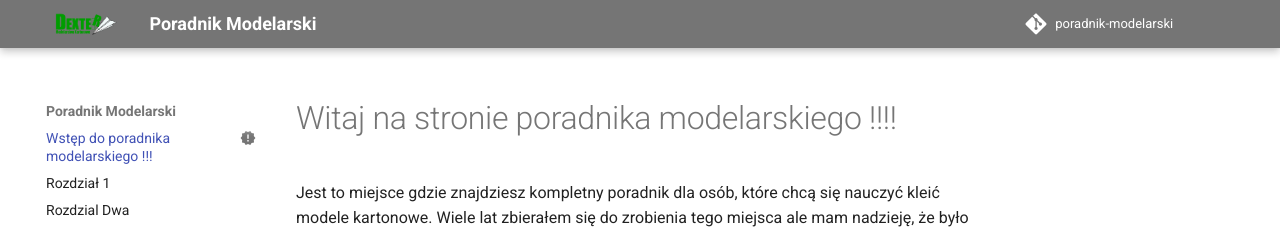
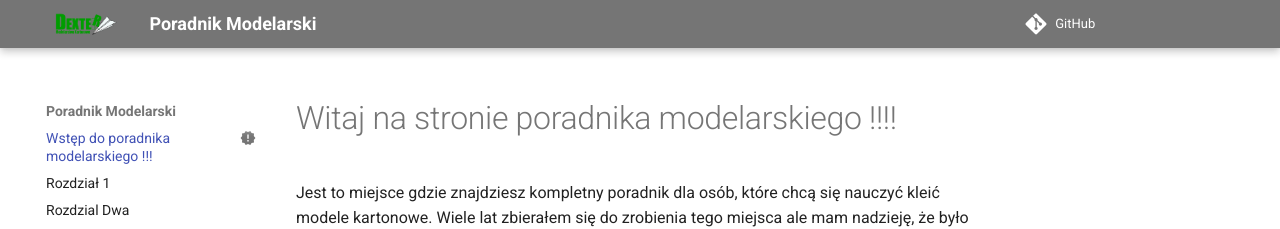
Before and after one commit to Laboratorium-Dextera/poradnik-modelarski, an MkDocs documentation site: the page built from docs/index.md, in a window 1280 px wide. Shown: the top 229 px of the page. Built offline with MkDocs 1.6.1 and Material for MkDocs 9.7.7, drawn with Linux system fonts in a browser that asks for light colours; plug-ins that fetch from the network failed and are left out; comment, search, counter and statistics services are not loaded.

Commit message:
Update mkdocs.yml

```diff
--- a/mkdocs.yml
+++ b/mkdocs.yml
@@ -1,6 +1,5 @@
 site_name: Poradnik Modelarski
 repo_url: https://github.com/Laboratorium-Dextera/poradnik-modelarski/
-repo_name: poradnik-modelarski
 edit_uri: edit/main/docs/
 theme:
   logo: ./assets/logo.png
```
